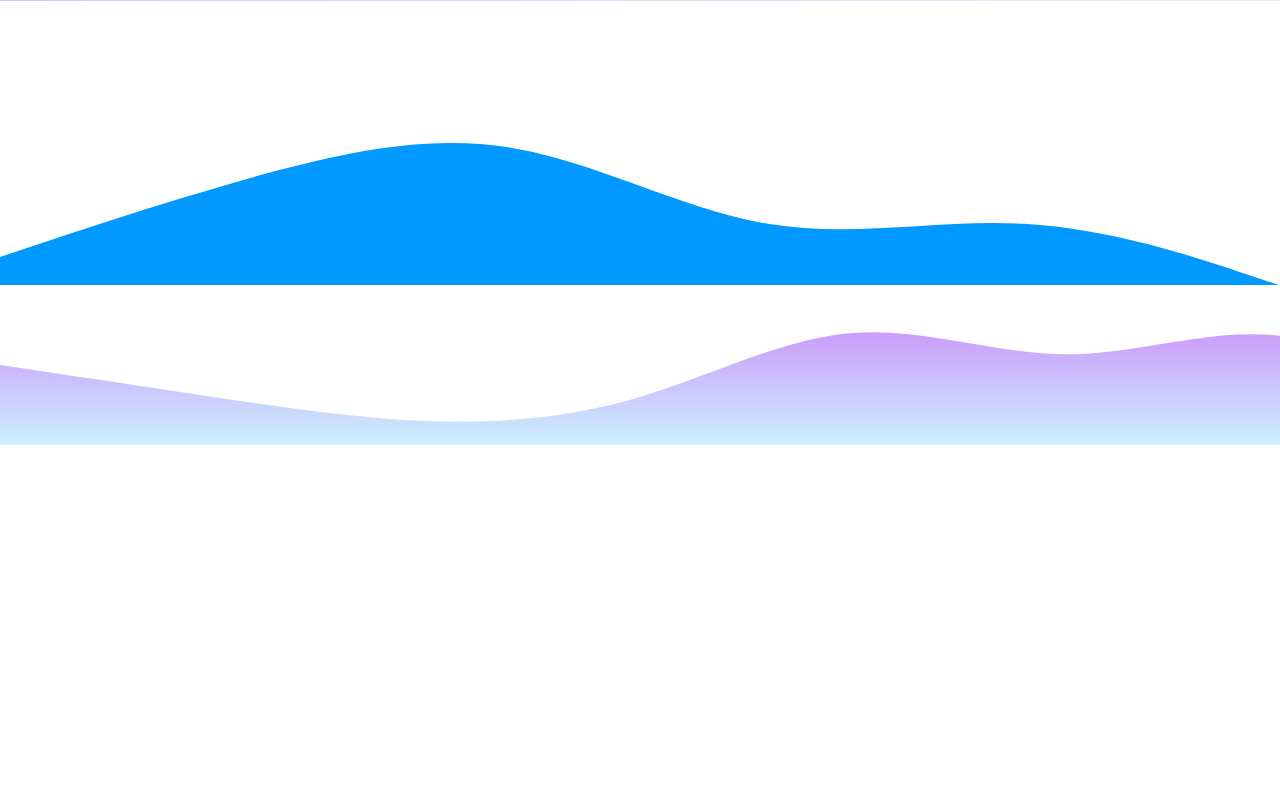
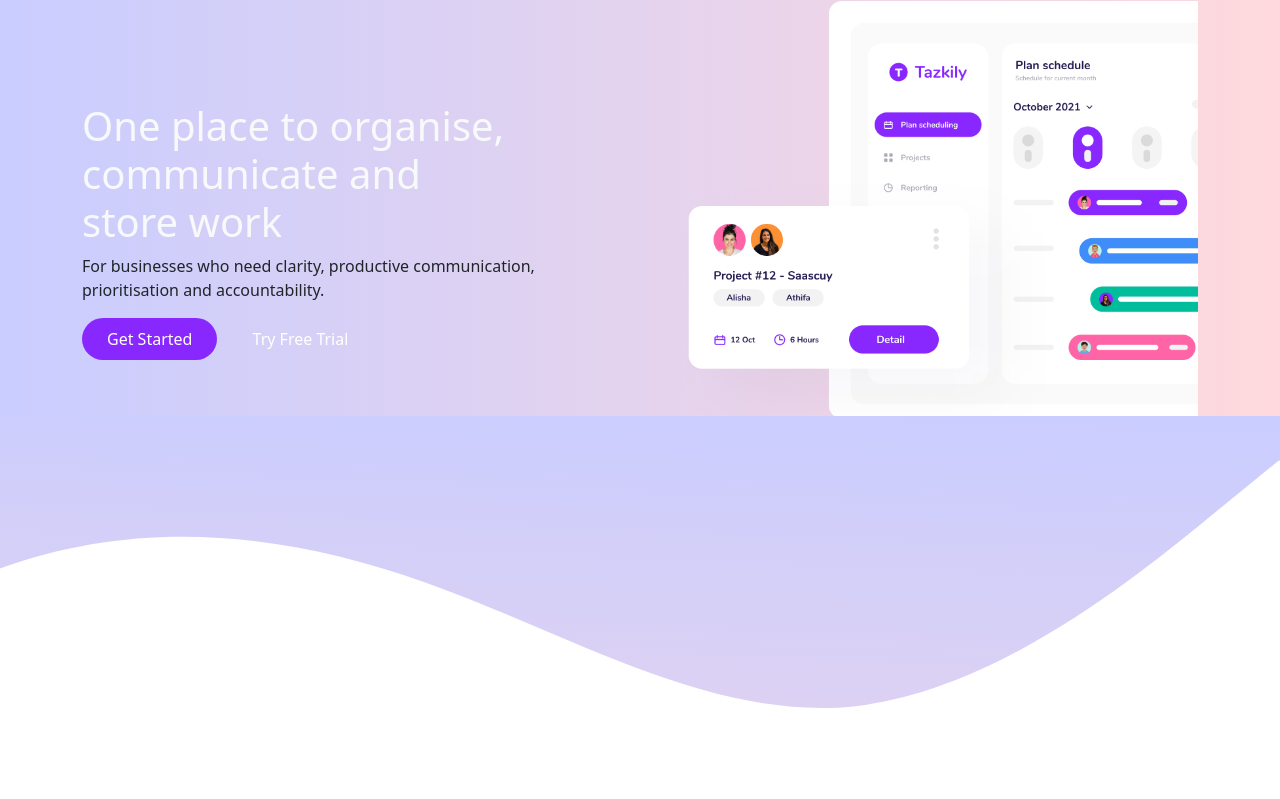
Before and after one commit to Riyaz-khan-shuvo/tazkily, a plain HTML site: page index.html in a window 1280 px wide. Shown: the part 59-858 px from the top of the page. Before the commit the page ends 800 px from the top, so only its background shows below. Drawn offline with nearby package versions, Linux system fonts and the light colour scheme; a web font is replaced by a local one.

Commit message:
banner area design complete

```diff
--- a/css/style.css
+++ b/css/style.css
@@ -1,8 +1,11 @@
 .my-nav {
-     background: linear-gradient(to left, #EEE9FD 0%, #C9CDFF 100%);
+    /* background: linear-gradient(to left, #eee9fd 0%, #c9cdff 100%); */
+    background: linear-gradient(to left, #ffd9dd 0%, #c9cdff 100%);
 
     /* background: linear-gradient(to bottom right, #33ccff 0%, #ff99cc 100%); */
     text-align: center;
+    /* background: linear-gradient( #8828FF, #C173FF,  #DEB5FF, #FFD9DD); */
+    /* color: rgb(170, 235, 255); */
 }
 #get-start {
     border: 2px solid #8828ff;
@@ -11,3 +14,54 @@
 .my-nav .nav-link {
     color: #8828ff !important;
 }
+
+/* banner css start */
+
+.banner-area {
+    /* background: linear-gradient(to left, #eee9fd 0%, #c9cdff 100%); */
+    background: linear-gradient(to left, #ffd9dd 0%, #c9cdff 100%);
+}
+.get-started {
+    color: #fff;
+    background: rgb(136, 40, 255);
+    border-radius: 25px;
+    border: none;
+    margin-right: 25px;
+    padding: 9px 25px;
+}
+.free-trial {
+    border: none;
+    background: none;
+    color: #fff;
+}
+
+/* banner css ends */
+
+/* curve area start */
+#wave {
+    margin-top: -45px;
+}
+
+/* curve area ends */
+
+/* responsive area start */
+@media only screen and (max-width: 1200px) {
+    /*Tablets [601px -> 1200px]*/
+}
+@media only screen and (max-width: 600px) {
+    /*Big smartphones [426px -> 600px]*/
+
+    #wave {
+        margin-top: -5px;
+    }
+    .btn-area{
+        margin:25px 0;
+    }
+}
+@media only screen and (max-width: 425px) {
+    #wave {
+        margin-top: -5px;
+    }
+}
+
+/* responsive area end */
--- a/index.html
+++ b/index.html
@@ -85,28 +85,100 @@
 
     <!-- banner area start  -->
 
+    <section>
+        <div class="banner-area">
+            <div class="container">
+                <div class="row d-flex justify-content-center align-items-center">
+                    <div class="col-md-6">
+                        <div>
+                            <div>
+                                <h1 class="text-light">One place to organise, <br>
+                                    communicate and <br>
+                                    store work</h1>
+                                <p>
+                                    For businesses who need clarity, productive communication, prioritisation and
+                                    accountability.
+                                </p>
+
+                            </div>
+                            <div class="btn-area">
+                                <button class="get-started">Get Started</button>
+                                <button class="free-trial">Try Free Trial </button>
+                            </div>
+                        </div>
+                    </div>
+                    <div class="col-md-6 text-center">
+                        <img class="img-fluid" src="./images/banner.png" alt="" srcset="">
+                    </div>
+                </div>
+            </div>
+        </div>
+
+
+        <svg id="wave" style="transform:rotate(180deg); transition: 0.3s " viewBox="0 0 1440 490" version="1.1"
+            xmlns="http://www.w3.org/2000/svg">
+            <defs>
+                <linearGradient id="sw-gradient-0" x1="100%" x2="0" y1="0" y2="100%">
+                    <stop stop-color="#FFD9DD " offset="0%"></stop>
+                    <stop stop-color="#c9cdff" offset="100%"></stop>
+                </linearGradient>
+            </defs>
+            <path style="transform:translate(0, 0px);opacity:1" fill="url(#sw-gradient-0)"
+                d="M0,441L80,375.7C160,310,320,180,480,163.3C640,147,800,245,960,302.2C1120,359,1280,376,1440,318.5C1600,261,1760,131,1920,138.8C2080,147,2240,294,2400,294C2560,294,2720,147,2880,89.8C3040,33,3200,65,3360,73.5C3520,82,3680,65,3840,73.5C4000,82,4160,114,4320,163.3C4480,212,4640,278,4800,277.7C4960,278,5120,212,5280,220.5C5440,229,5600,310,5760,359.3C5920,408,6080,425,6240,367.5C6400,310,6560,180,6720,114.3C6880,49,7040,49,7200,49C7360,49,7520,49,7680,40.8C7840,33,8000,16,8160,81.7C8320,147,8480,294,8640,318.5C8800,343,8960,245,9120,204.2C9280,163,9440,180,9600,220.5C9760,261,9920,327,10080,367.5C10240,408,10400,425,10560,367.5C10720,310,10880,180,11040,106.2C11200,33,11360,16,11440,8.2L11520,0L11520,490L11440,490C11360,490,11200,490,11040,490C10880,490,10720,490,10560,490C10400,490,10240,490,10080,490C9920,490,9760,490,9600,490C9440,490,9280,490,9120,490C8960,490,8800,490,8640,490C8480,490,8320,490,8160,490C8000,490,7840,490,7680,490C7520,490,7360,490,7200,490C7040,490,6880,490,6720,490C6560,490,6400,490,6240,490C6080,490,5920,490,5760,490C5600,490,5440,490,5280,490C5120,490,4960,490,4800,490C4640,490,4480,490,4320,490C4160,490,4000,490,3840,490C3680,490,3520,490,3360,490C3200,490,3040,490,2880,490C2720,490,2560,490,2400,490C2240,490,2080,490,1920,490C1760,490,1600,490,1440,490C1280,490,1120,490,960,490C800,490,640,490,480,490C320,490,160,490,80,490L0,490Z">
+            </path>
+        </svg>
+
+    </section>
 
     <!-- banner area ends -->
 
+    <!-- connect area start -->
 
 
-    <svg xmlns="http://www.w3.org/2000/svg" viewBox="0 0 1440 320">
+    <!-- connect area ends -->
+
+
+
+
+
+
+    <!-- <svg xmlns="http://www.w3.org/2000/svg" viewBox="0 0 1440 320">
         <path fill="#0099ff" fill-opacity="1"
             d="M0,288L48,272C96,256,192,224,288,197.3C384,171,480,149,576,165.3C672,181,768,235,864,250.7C960,267,1056,245,1152,250.7C1248,256,1344,288,1392,304L1440,320L1440,320L1392,320C1344,320,1248,320,1152,320C1056,320,960,320,864,320C768,320,672,320,576,320C480,320,384,320,288,320C192,320,96,320,48,320L0,320Z">
         </path>
-    </svg>
-    <svg id="wave" style="transform:rotate(0deg); transition: 0.3s" viewBox="0 0 1440 180" version="1.1"
+    </svg> -->
+
+
+    <!-- <svg id="wave" style="transform:rotate(180deg); transition: 0.3s" viewBox="0 0 1440 180" version="1.1"
         xmlns="http://www.w3.org/2000/svg">
         <defs>
             <linearGradient id="sw-gradient-0" x1="0" x2="0" y1="1" y2="0">
-                <stop stop-color="rgba(202, 242, 255, 1)" offset="0%"></stop>
-                <stop stop-color="rgba(204, 138, 250, 1)" offset="100%"></stop>
+                <stop stop-color="#FFD9DD " offset="0%"></stop>
+                <stop stop-color="#c9cdff" offset="100%"></stop>
             </linearGradient>
         </defs>
         <path style="transform:translate(0, 0px); opacity:1" fill="url(#sw-gradient-0)"
-            d="M0,90L40,96C80,102,160,114,240,126C320,138,400,150,480,153C560,156,640,150,720,126C800,102,880,60,960,54C1040,48,1120,78,1200,78C1280,78,1360,48,1440,57C1520,66,1600,114,1680,117C1760,120,1840,78,1920,66C2000,54,2080,72,2160,87C2240,102,2320,114,2400,126C2480,138,2560,150,2640,144C2720,138,2800,114,2880,96C2960,78,3040,66,3120,78C3200,90,3280,126,3360,135C3440,144,3520,126,3600,114C3680,102,3760,96,3840,87C3920,78,4000,66,4080,54C4160,42,4240,30,4320,27C4400,24,4480,30,4560,48C4640,66,4720,96,4800,93C4880,90,4960,54,5040,48C5120,42,5200,66,5280,78C5360,90,5440,90,5520,96C5600,102,5680,114,5720,120L5760,126L5760,180L5720,180C5680,180,5600,180,5520,180C5440,180,5360,180,5280,180C5200,180,5120,180,5040,180C4960,180,4880,180,4800,180C4720,180,4640,180,4560,180C4480,180,4400,180,4320,180C4240,180,4160,180,4080,180C4000,180,3920,180,3840,180C3760,180,3680,180,3600,180C3520,180,3440,180,3360,180C3280,180,3200,180,3120,180C3040,180,2960,180,2880,180C2800,180,2720,180,2640,180C2560,180,2480,180,2400,180C2320,180,2240,180,2160,180C2080,180,2000,180,1920,180C1840,180,1760,180,1680,180C1600,180,1520,180,1440,180C1360,180,1280,180,1200,180C1120,180,1040,180,960,180C880,180,800,180,720,180C640,180,560,180,480,180C400,180,320,180,240,180C160,180,80,180,40,180L0,180Z">
+            d="M0,64L60,58.7C120,53,240,43,360,48C480,53,600,75,720,74.7C840,75,960,53,1080,53.3C1200,53,1320,75,1380,85.3L1440,96L1440,320L1380,320C1320,320,1200,320,1080,320C960,320,840,320,720,320C600,320,480,320,360,320C240,320,120,320,60,320L0,320Z">
         </path>
     </svg>
+
+
+    <svg id="wave" style="transform:rotate(180deg); transition: 0.3s" viewBox="0 0 1440 270" version="1.1"
+        xmlns="http://www.w3.org/2000/svg">
+        <defs>
+            <linearGradient id="sw-gradient-0" x1="0" x2="0" y1="1" y2="0">
+                <stop stop-color="rgba(243, 106, 62, 1)" offset="0%"></stop>
+                <stop stop-color="rgba(255, 179, 11, 1)" offset="100%"></stop>
+            </linearGradient>
+        </defs>
+        <path style="transform:translate(36deg, 0px); opacity:1" fill="url(#sw-gradient-0)"
+            d="M 0,400 C 0,400 0,200 0,200 C 76.64114832535884,197.5311004784689 153.28229665071768,195.0622009569378 251,202 C 348.7177033492823,208.9377990430622 467.5119617224881,225.28229665071774 574,240 C 680.4880382775119,254.71770334928226 774.6698564593299,267.8086124401914 877,255 C 979.3301435406701,242.19138755980862 1089.8086124401914,203.48325358851676 1185,190 C 1280.1913875598086,176.51674641148324 1360.0956937799042,188.25837320574163 1440,200 C 1440,200 1440,400 1440,400 Z"
+            </path>
+    </svg> -->
+
+
+
+
 
 
 
```
